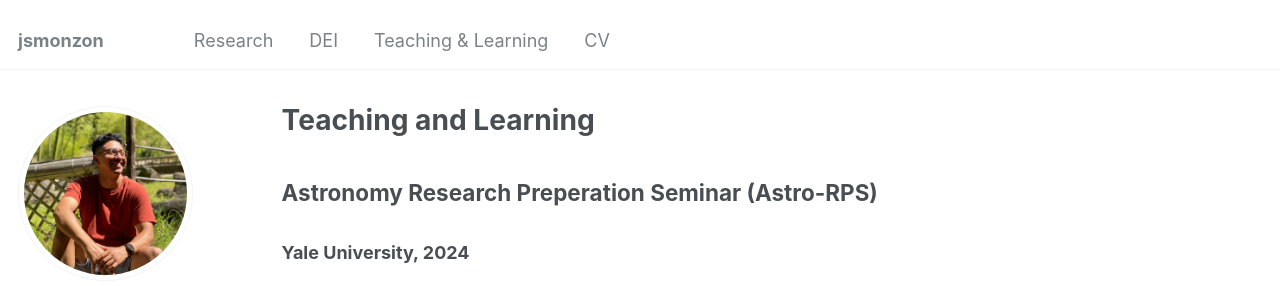
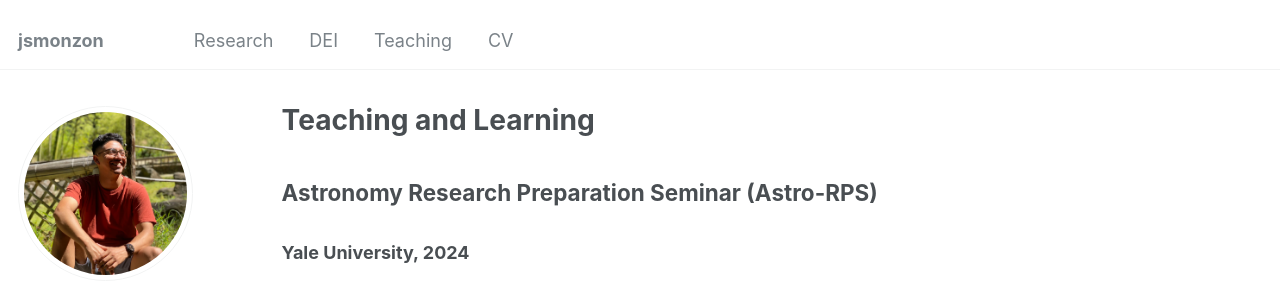
Before and after one commit to jsmonzon/jsmonzon.github.io, a Jekyll site: the page built from _pages/teaching.md, in a window 1280 px wide and 900 px high. Shown: the top 286 px of the window. Built offline with Jekyll 4.4.1, drawn with Linux system fonts in a browser that asks for light colours; some web fonts are replaced.

Commit message:
cleaning up and adding new CV

```diff
--- a/_data/navigation.yml
+++ b/_data/navigation.yml
@@ -5,7 +5,7 @@
   - title: "DEI"
     url: /talks/
 
-  - title: "Teaching & Learning"
+  - title: "Teaching"
     url: /teaching/
 
   # - title: "Publications"
--- a/_pages/teaching.md
+++ b/_pages/teaching.md
@@ -5,7 +5,7 @@
 author_profile: true
 ---
 
-## Astronomy Research Preperation Seminar (Astro-RPS)
+## Astronomy Research Preparation Seminar (Astro-RPS)
 ### Yale University, 2024
 
 I co-designed a new seminar; Astro-RPS at Yale as an introduction to the python programming language in the context of physics and astrophysics applications. I co-taught the seminar with [Imad Pasha](https://imad-pasha.github.io/), [Yasmeen Asali](https://www.yasmeenasali.com/) and Will Cerny. Because all research nowadays requires the use of extensive programming, in this seminar, we start from square one to build a strong foundation. We cover how to install and navigate the programming ecosystem such as the terminal/shell, before moving into how to create scientific programs in python to carry out calculations one might use in a research project. This seminar was primarily intended for students with little to no exposure to coding or astronomy research.
```
Also changed, not shown: _pages/about.md (+2 -2 lines), _pages/talks.md (+1 -1 lines), 1 other file.
